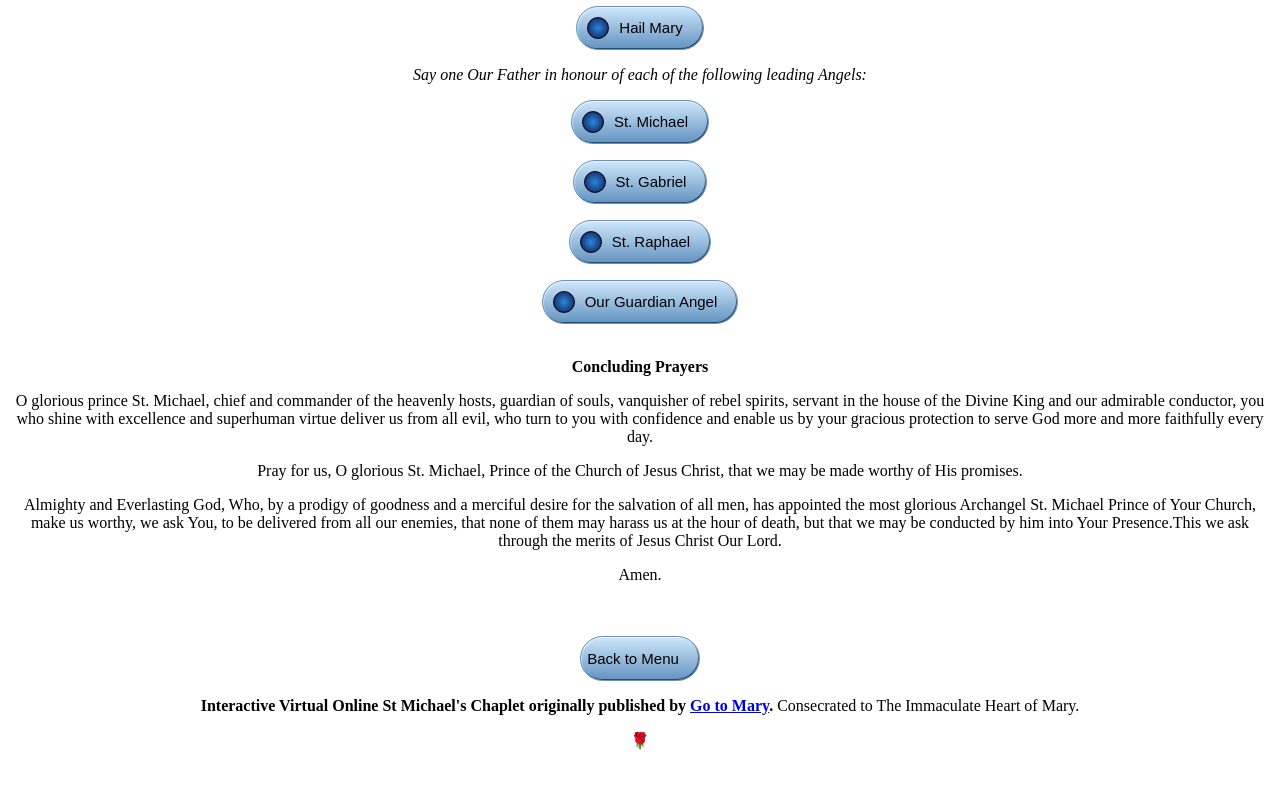
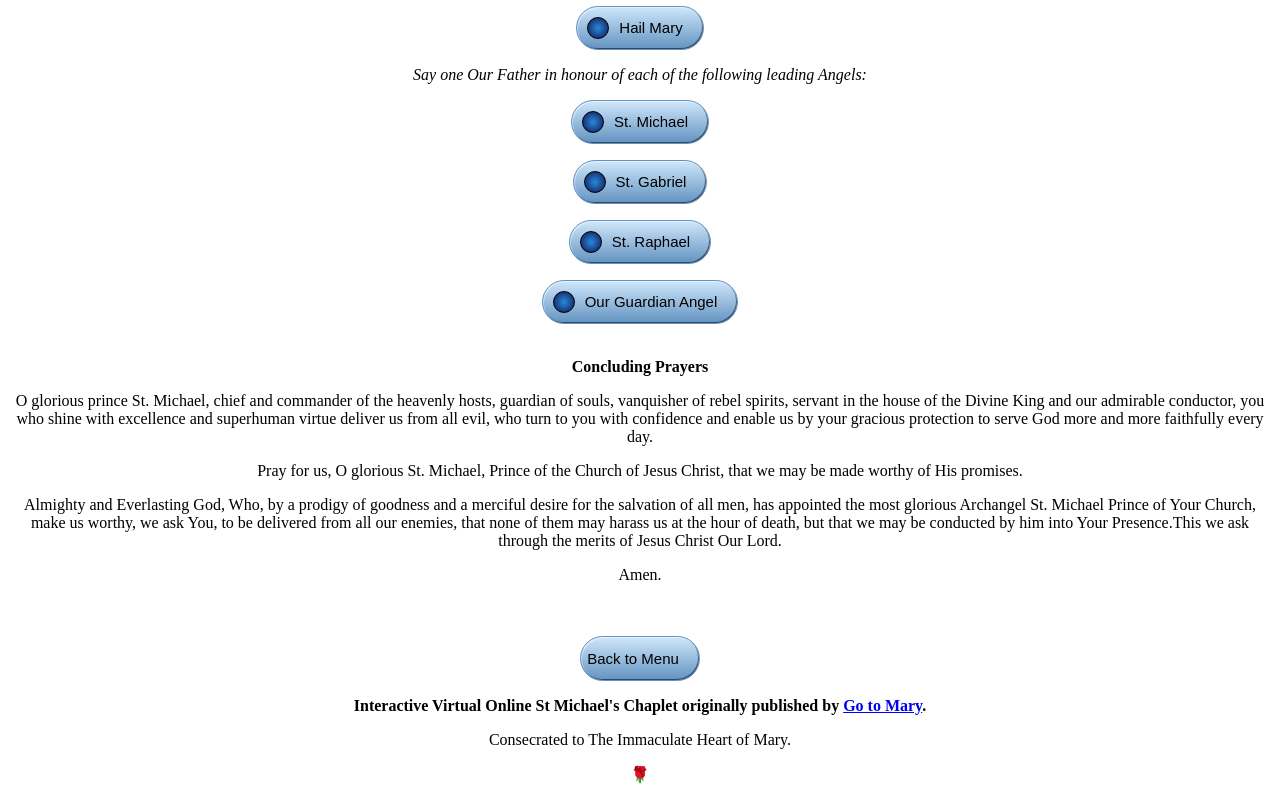
Before and after one commit to Gotomary/VirtualOnlineRosary, a plain HTML site: page menu/StMichaelChaplet.html in a window 1280 px wide. Shown: the part 3209-4009 px from the top of the page. Before the commit the page ends 3975 px from the top, so only its background shows below. Drawn offline with Linux system fonts and the light colour scheme.

Commit message:
Update StMichaelChaplet.html

```diff
--- a/menu/StMichaelChaplet.html
+++ b/menu/StMichaelChaplet.html
@@ -732,7 +732,7 @@ Amen.<br><br>
 
       <p> <button class="button" onclick="window.open('https://gotomary.github.io/VirtualOnlineRosary/index.html', target='_self')">Back to Menu</button></p>
 
-    <p><strong>Interactive Virtual Online St Michael's Chaplet originally published by <a href="https://www.gotomary.com">Go to Mary</a>.</strong> Consecrated to The Immaculate Heart of Mary.</p>
+    <p><strong>Interactive Virtual Online St Michael's Chaplet originally published by <a href="https://www.gotomary.com">Go to Mary</a>.</strong></p><p>Consecrated to The Immaculate Heart of Mary.</p>
       <p>🌹</p>
 
   </body>
```
